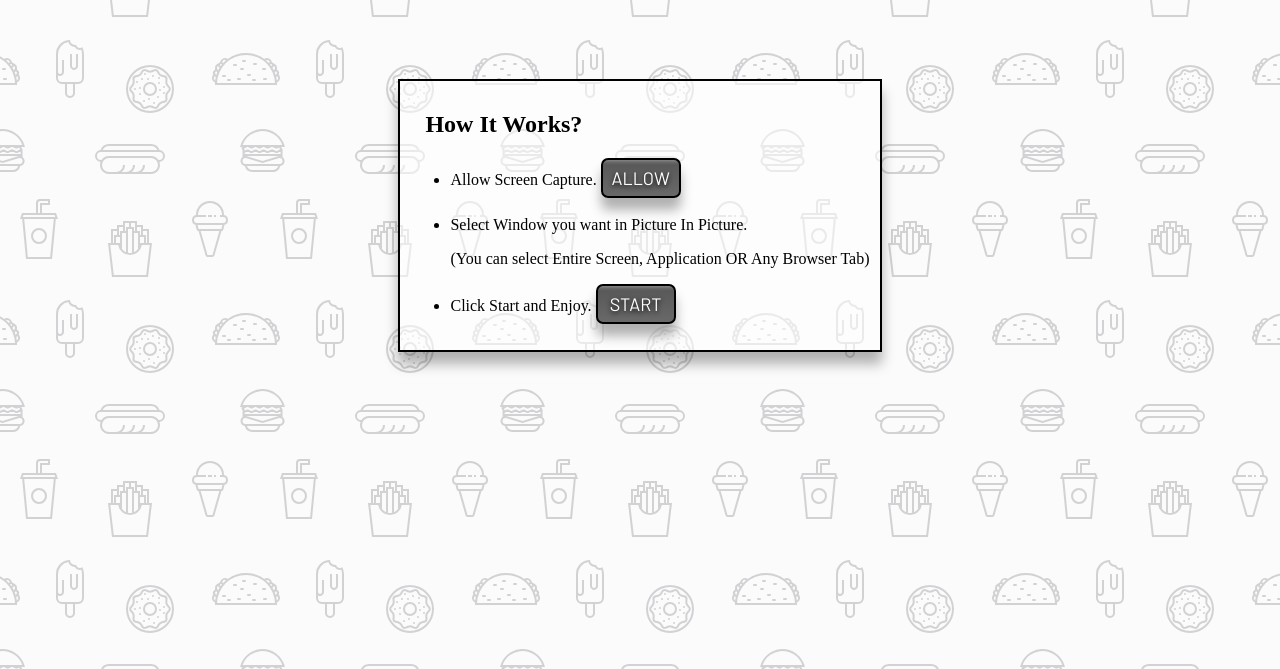
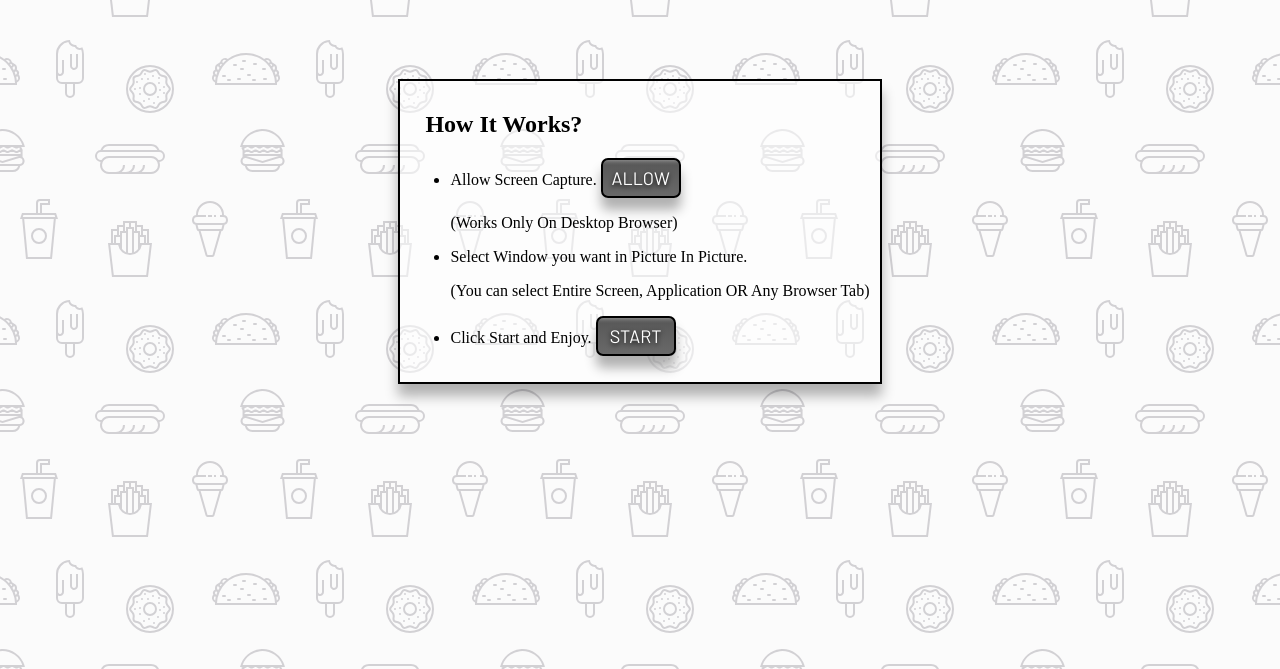
Before and after one commit to AKSHAYBHOPANI/PIP, a plain HTML site: page index.html in a window 1280 px wide. Shown: the part 131-800 px from the top of the page. Drawn offline with Linux system fonts and the light colour scheme.

Commit message:
Adding Disclaimer

```diff
--- a/index.html
+++ b/index.html
@@ -15,10 +15,12 @@
 	<ul>
 		<li>
 			Allow Screen Capture. <button id="allow">ALLOW</button>
-		</li><br>
+			<p>(Works Only On Desktop Browser)</p>
+		</li>
 		<li>Select Window you want in Picture In Picture.
 			<p>(You can select Entire Screen, Application OR Any Browser Tab)</p> </li>
-		<li>Click Start and Enjoy. <button id="button">START</button></li>
+		<li>Click Start and Enjoy. <button id="button">START</button>
+	    </li>
 	</ul>
 </div>
 </div>
```
